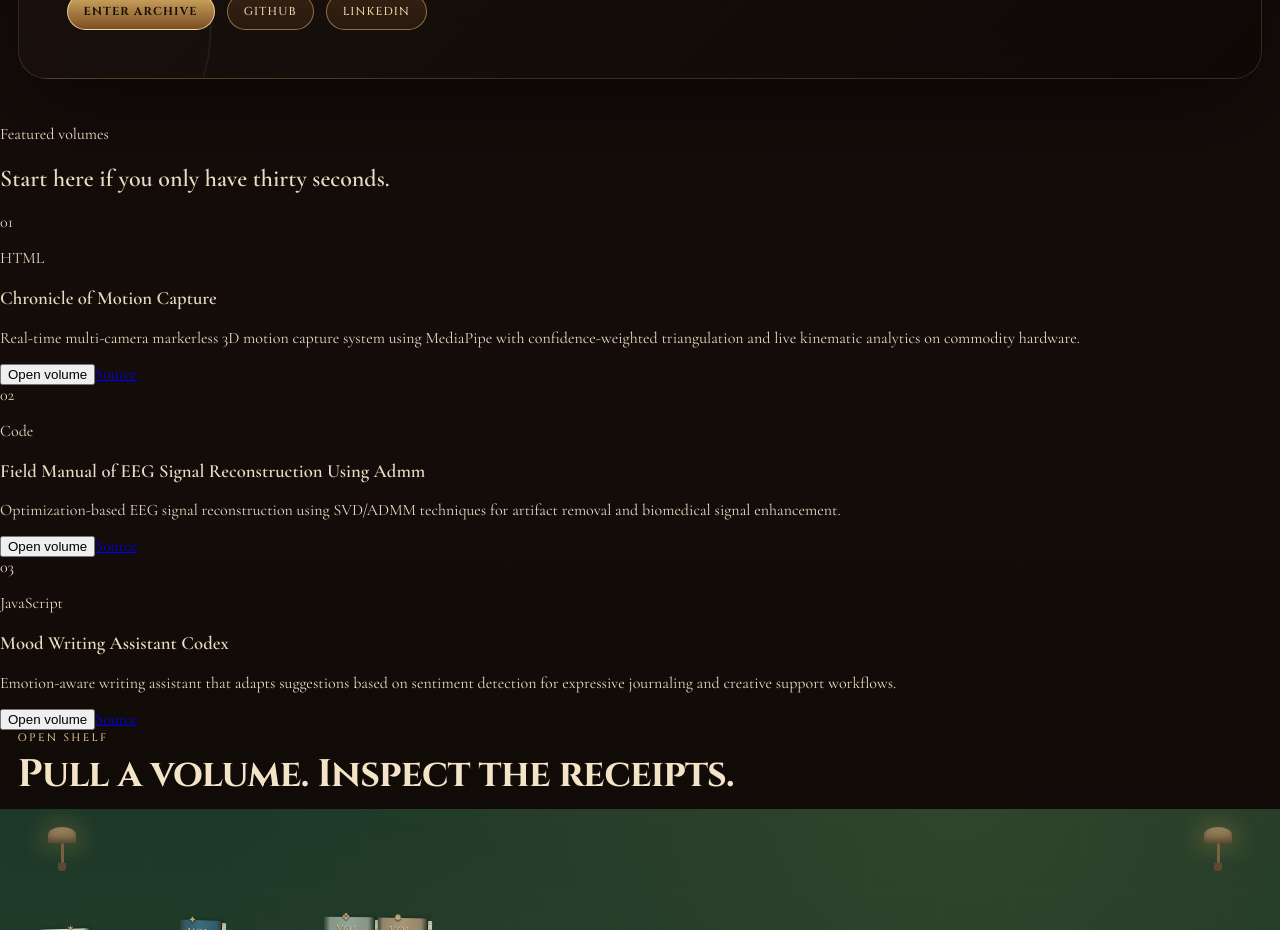
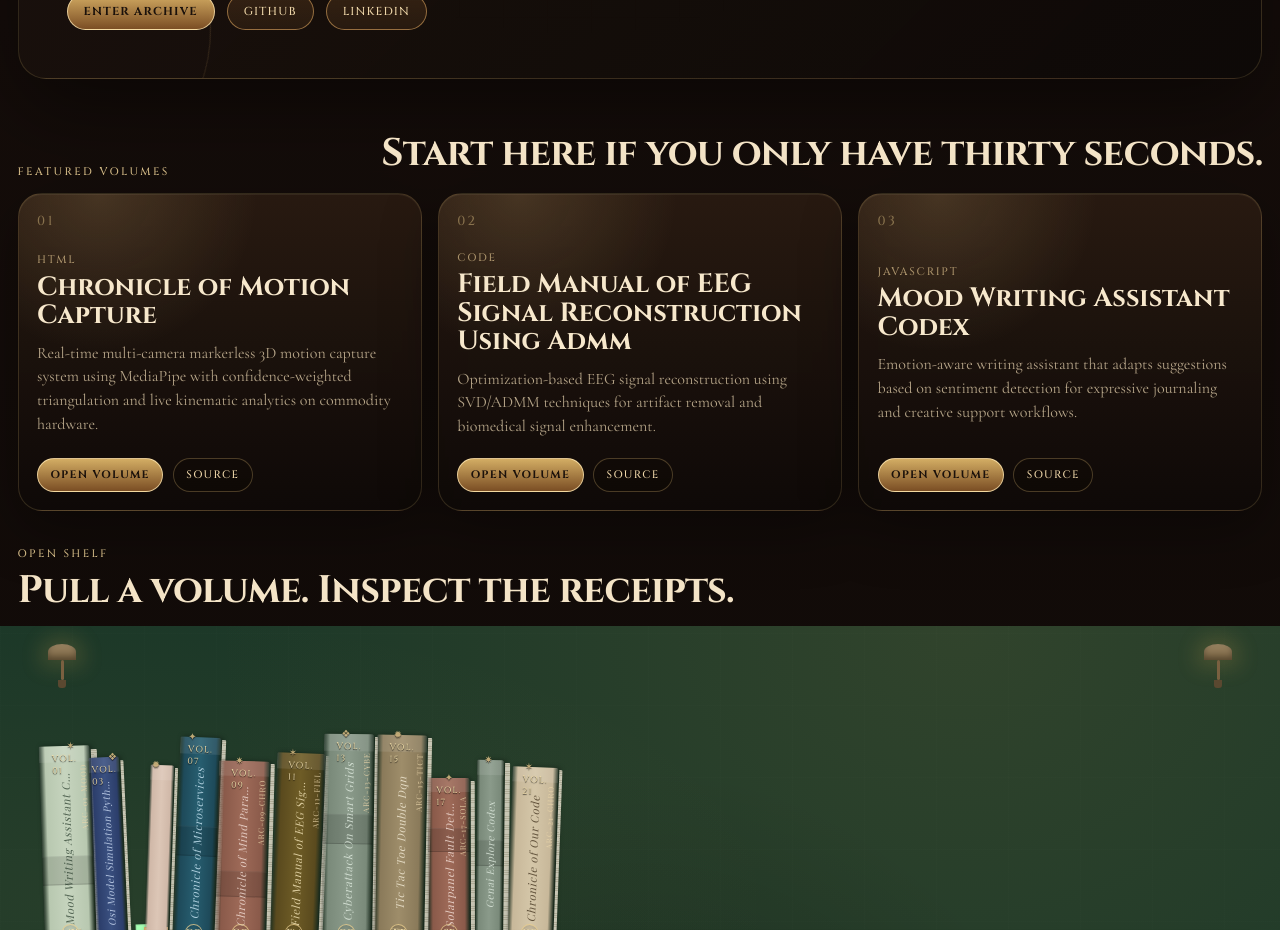
Before and after one commit to Mrudula-itsjuzme/portfolio-site, a React (Vite) app: page / in a window 1280 px wide. Shown: the part 1040-1970 px from the top of the page. Built offline with nearby package versions, Linux system fonts and the light colour scheme; a web font is replaced by a local one.

Commit message:
Style featured spotlight cards

```diff
--- a/src/styles/entrance.css
+++ b/src/styles/entrance.css
@@ -240,11 +240,22 @@ html {
   z-index: 3;
 }
 
-.archive-section-heading {
+.archive-spotlight {
+  position: relative;
+  z-index: 3;
   width: min(92rem, calc(100% - 2.2rem));
-  margin: 0 auto 0.6rem;
+  margin: 0 auto 2.2rem;
 }
 
+.spotlight-heading {
+  display: flex;
+  align-items: end;
+  justify-content: space-between;
+  gap: 1rem;
+  margin-bottom: 0.9rem;
+}
+
+.spotlight-heading p,
 .archive-section-heading p {
   margin: 0;
   color: var(--gold-soft);
@@ -254,12 +265,110 @@ html {
   font-size: 0.68rem;
 }
 
+.spotlight-heading h2,
 .archive-section-heading h2 {
   margin: 0.25rem 0 0;
   color: #f4e4c7;
   font-family: "Cinzel", serif;
   font-size: clamp(1.35rem, 3vw, 2.4rem);
   letter-spacing: -0.02em;
+}
+
+.spotlight-grid {
+  display: grid;
+  grid-template-columns: repeat(3, minmax(0, 1fr));
+  gap: 1rem;
+}
+
+.spotlight-card {
+  min-height: 18rem;
+  display: flex;
+  flex-direction: column;
+  justify-content: space-between;
+  gap: 1.2rem;
+  border: 1px solid rgba(201, 169, 106, 0.2);
+  border-radius: 24px;
+  padding: 1.15rem;
+  background:
+    radial-gradient(circle at 20% 0%, rgba(232, 194, 125, 0.16), transparent 35%),
+    linear-gradient(180deg, rgba(48, 31, 20, 0.72), rgba(13, 9, 7, 0.78));
+  box-shadow: 0 18px 55px rgba(0, 0, 0, 0.34), inset 0 1px 0 rgba(255, 241, 210, 0.06);
+  transition: transform 0.2s ease, border-color 0.2s ease;
+}
+
+.spotlight-card:hover {
+  transform: translateY(-4px);
+  border-color: rgba(233, 205, 140, 0.55);
+}
+
+.spotlight-index {
+  color: rgba(233, 205, 140, 0.45);
+  font-family: "Cinzel", serif;
+  font-size: 0.82rem;
+  letter-spacing: 0.2em;
+}
+
+.spotlight-category {
+  margin: 0 0 0.35rem;
+  color: rgba(216, 189, 139, 0.72);
+  font-family: "Cinzel", serif;
+  font-size: 0.68rem;
+  letter-spacing: 0.16em;
+  text-transform: uppercase;
+}
+
+.spotlight-card h3 {
+  margin: 0;
+  color: #f7e8cc;
+  font-family: "Cinzel", serif;
+  font-size: clamp(1.2rem, 2.2vw, 1.65rem);
+  line-height: 1.08;
+}
+
+.spotlight-copy {
+  margin: 0.75rem 0 0;
+  color: rgba(232, 213, 178, 0.76);
+  line-height: 1.48;
+  font-size: 1rem;
+}
+
+.spotlight-actions {
+  display: flex;
+  gap: 0.6rem;
+  flex-wrap: wrap;
+}
+
+.spotlight-actions button,
+.spotlight-actions a {
+  border: 1px solid rgba(201, 169, 106, 0.32);
+  border-radius: 999px;
+  background: rgba(16, 10, 7, 0.52);
+  color: #f0d8aa;
+  font-family: "Cinzel", serif;
+  font-size: 0.68rem;
+  letter-spacing: 0.12em;
+  text-transform: uppercase;
+  text-decoration: none;
+  padding: 0.52rem 0.78rem;
+  cursor: pointer;
+}
+
+.spotlight-actions button {
+  background: linear-gradient(180deg, rgba(222, 182, 105, 0.95), rgba(129, 82, 38, 0.95));
+  color: #1b110b;
+  border-color: rgba(255, 232, 180, 0.75);
+  font-weight: 700;
+}
+
+.archive-section-heading {
+  width: min(92rem, calc(100% - 2.2rem));
+  margin: 0 auto 0.6rem;
+}
+
+@media (max-width: 1000px) {
+  .spotlight-grid {
+    grid-template-columns: 1fr;
+  }
 }
 
 @media (max-width: 900px) {
@@ -285,15 +394,19 @@ html {
 
 @media (max-width: 560px) {
   .topbar-actions,
-  .entrance-actions {
+  .entrance-actions,
+  .spotlight-actions {
     width: 100%;
   }
 
   .resume-btn,
   .sound-toggle,
-  .entrance-btn {
+  .entrance-btn,
+  .spotlight-actions button,
+  .spotlight-actions a {
     flex: 1;
     text-align: center;
+    justify-content: center;
   }
 
   .entrance-proof {
```
